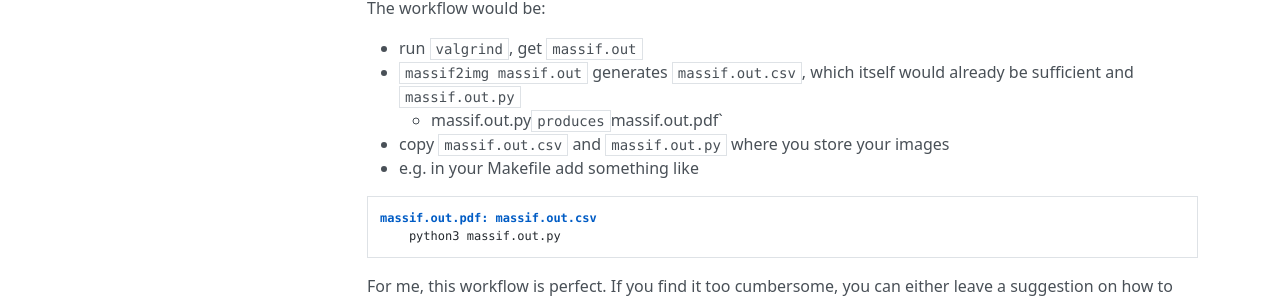
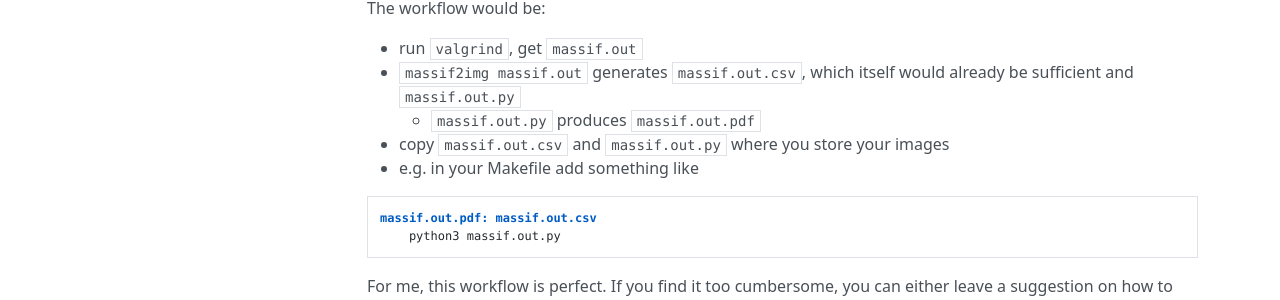
Before and after one commit to butteronarchbtw/massif2img, an MkDocs documentation site: the page built from docs/docs/index.md, in a window 1280 px wide and 1207 px high. Shown: the part 782-1082 px from the top of the window. Built offline with MkDocs 1.6.1, drawn with Linux system fonts in a browser that asks for light colours; nearby versions of some CDN libraries.

Commit message:
add missing `

````diff
--- a/docs/docs/index.md
+++ b/docs/docs/index.md
@@ -30,7 +30,7 @@ The workflow would be:
 
 * run `valgrind`, get `massif.out`
 * `massif2img massif.out` generates `massif.out.csv`, which itself would already be sufficient and `massif.out.py`
-	* massif.out.py` produces `massif.out.pdf`
+	* `massif.out.py` produces `massif.out.pdf`
 * copy `massif.out.csv` and `massif.out.py` where you store your images
 * e.g. in your Makefile add something like
 ```Makefile
````
